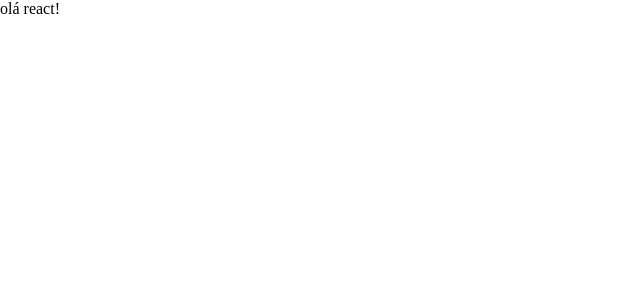
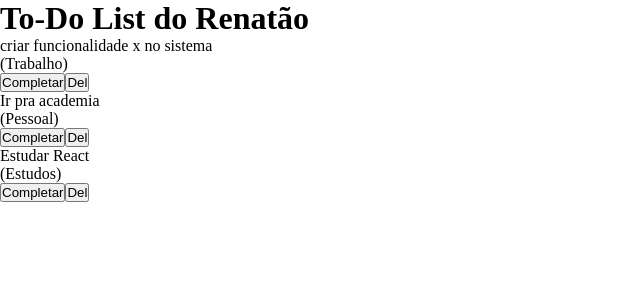
Before and after one commit to Renato-Miranda/todo-list-react, a React (Vite) app: page / in a window 1280 px wide. Shown: the top 300 px of the page, without its empty margins (0-640 px from the left). Built offline with nearby package versions, Linux system fonts and the light colour scheme.

Commit message:
feat: criação dos elementos html no APP

```diff
--- a/src/App.jsx
+++ b/src/App.jsx
@@ -1,11 +1,46 @@
+/* eslint-disable react/jsx-key */
 /* eslint-disable no-unused-vars */
 import { useState } from 'react'
 
 function App() {
-
-
+  const [todos, setTodos] = useState([
+    {
+      id: 1,
+      text: "criar funcionalidade x no sistema",
+      category: "Trabalho",
+      isCompleted: false,
+    },
+    {
+      id: 2,
+      text: "Ir pra academia",
+      category: "Pessoal",
+      isCompleted: false,
+    },
+    {
+      id: 3,
+      text: "Estudar React",
+      category: "Estudos",
+      isCompleted: false,
+    }
+  ])
   return (
-    <div>olá react!</div>
+    <div className='app'>
+      <h1>To-Do List do Renatão</h1>
+      <div className="todo-list">
+        {todos.map((todo) => (
+          <div className="todo">
+            <div className="content">
+              <p>{todo.text}</p>
+              <p className="category">({todo.category})</p>
+            </div>
+            <div>
+              <button>Completar</button>
+              <button>Del</button>
+            </div>
+          </div>
+        ))}
+      </div>
+    </div>
 
   )
 }
```
